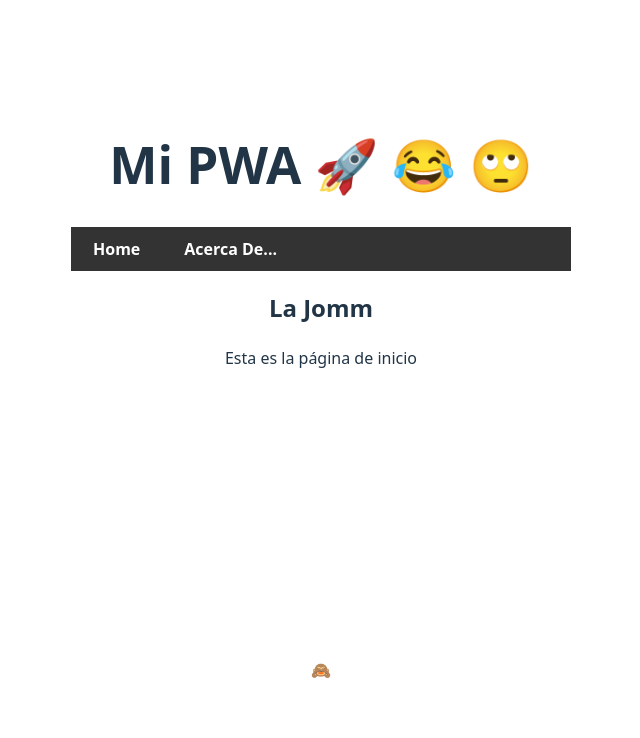
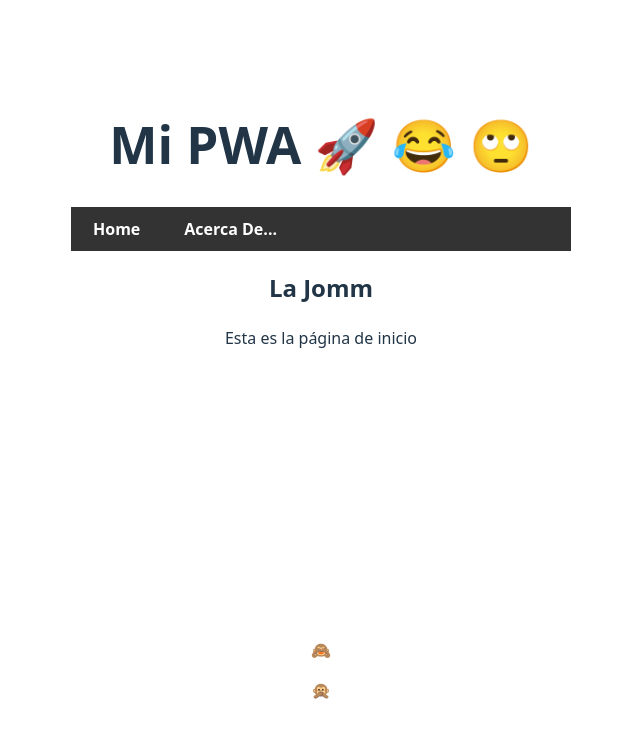
Before and after one commit to bguzmanm/devops-feg3, a React app: page / in a window 1280 px wide. Shown: the top 738 px of the page, without its empty margins (319-959 px from the left). Built offline with nearby package versions, Linux system fonts and the light colour scheme; no server answers; the HTML template or start-up script is replaced by a standard one.

Commit message:
add 🙈

```diff
--- a/src/App.jsx
+++ b/src/App.jsx
@@ -7,6 +7,8 @@ function App() {
       <h1>Mi PWA 🚀 😂 🙄</h1>
       <AppRoutes />
       <p>🙈</p>
+
+      <p>🙊</p>
     </div>
   );
 }
```
